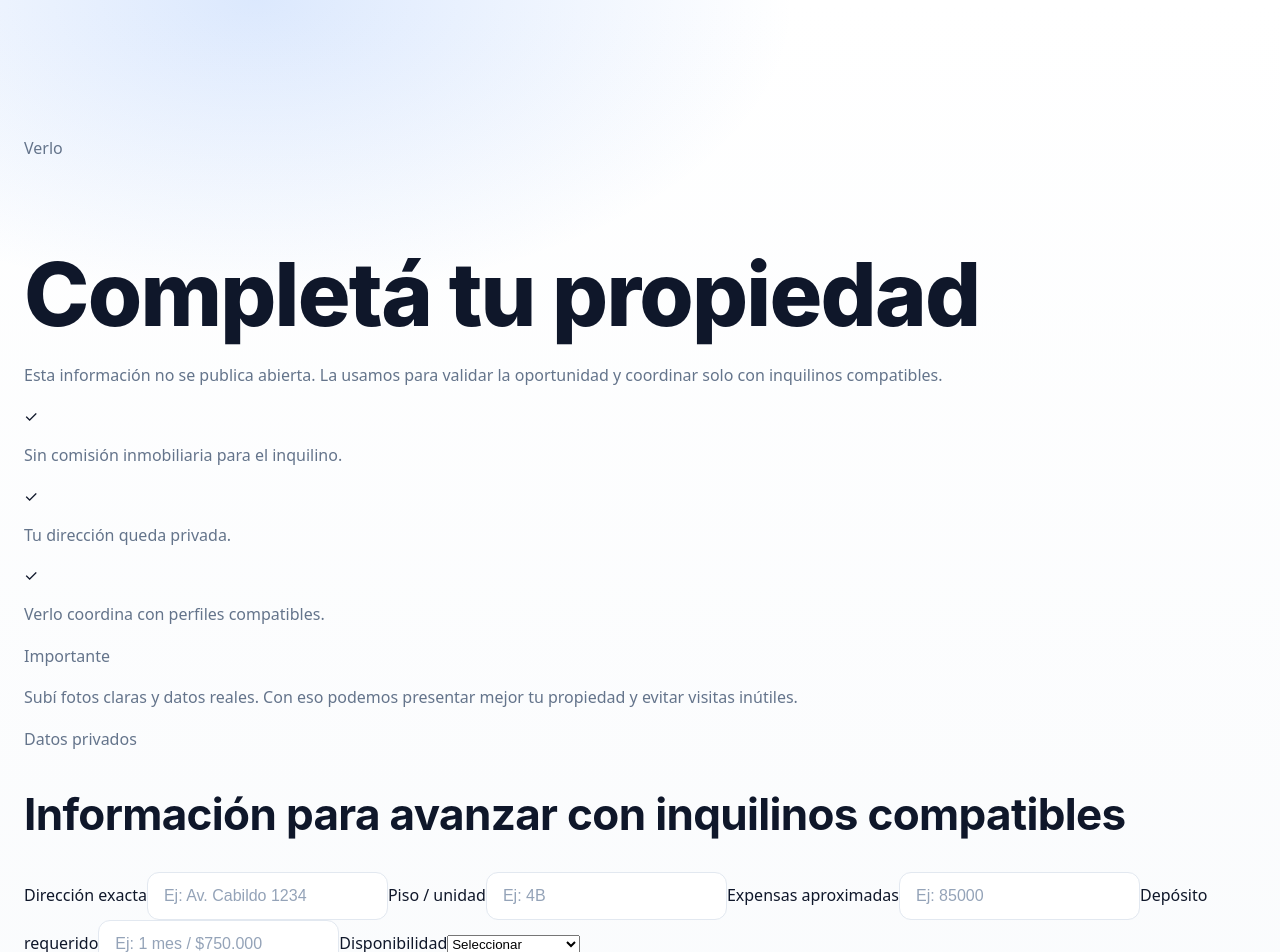
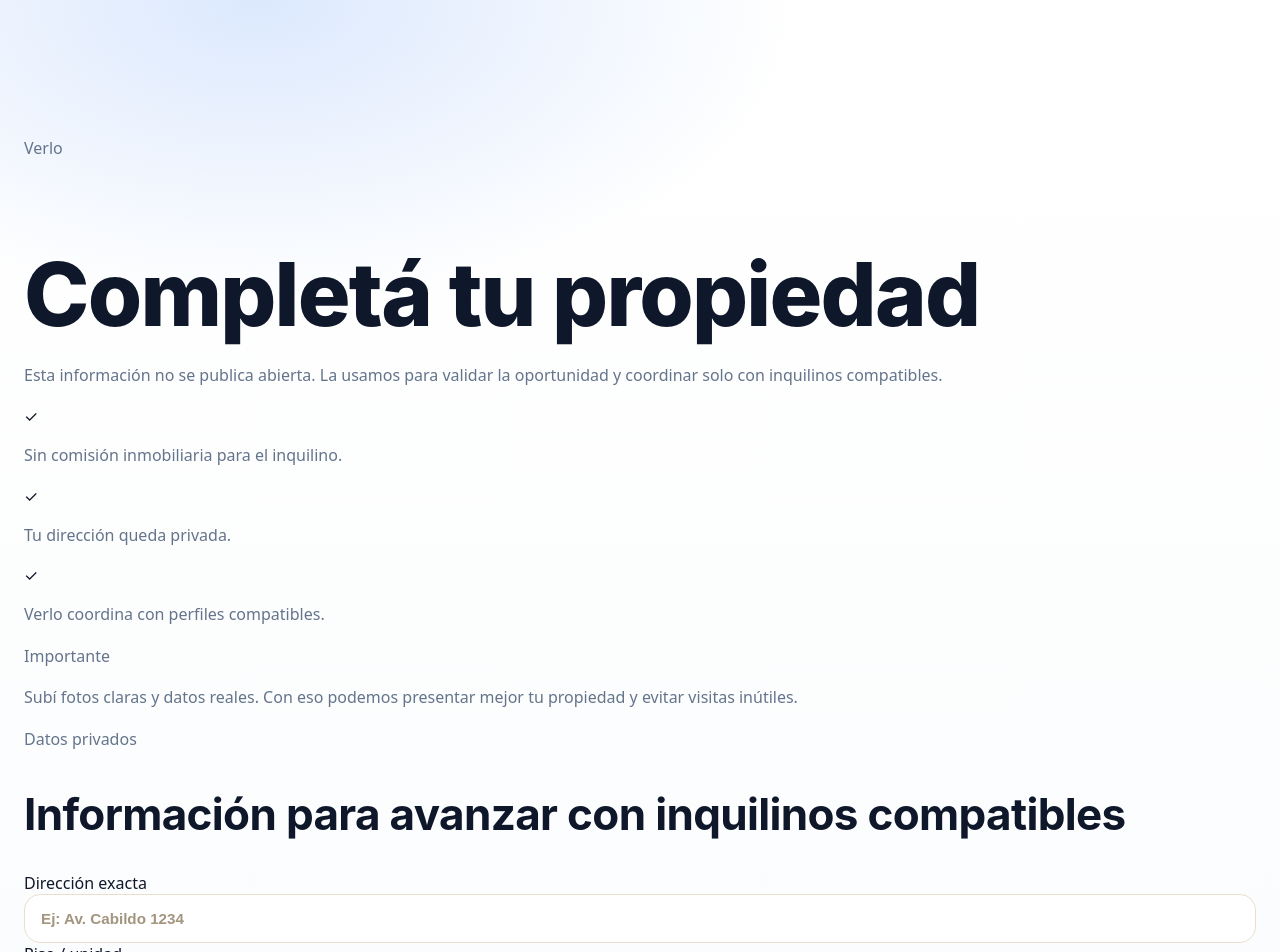
Before and after one commit to rentverlo-dotcom/verlo, a Next.js app: page /owner/completar/1 in a window 1280 px wide. Shown: the top 952 px of the page. Built offline with nearby package versions, Linux system fonts and the light colour scheme.

Commit message:
Update globals.css

```diff
--- a/app/globals.css
+++ b/app/globals.css
@@ -320,3 +320,30 @@ textarea::placeholder {
   opacity: 0.5;
   cursor: not-allowed;
 }
+
+
+.field-input {
+  width: 100%;
+  border-radius: 1rem;
+  border: 1px solid #eadfcd;
+  background: #ffffff;
+  padding: 0.95rem 1rem;
+  color: #15120d;
+  font-size: 0.95rem;
+  font-weight: 600;
+  outline: none;
+  transition:
+    border-color 180ms ease,
+    box-shadow 180ms ease,
+    transform 180ms ease;
+}
+
+.field-input::placeholder {
+  color: #a3957f;
+  font-weight: 600;
+}
+
+.field-input:focus {
+  border-color: #8a6a3f;
+  box-shadow: 0 0 0 4px rgba(216, 180, 106, 0.22);
+}
```
